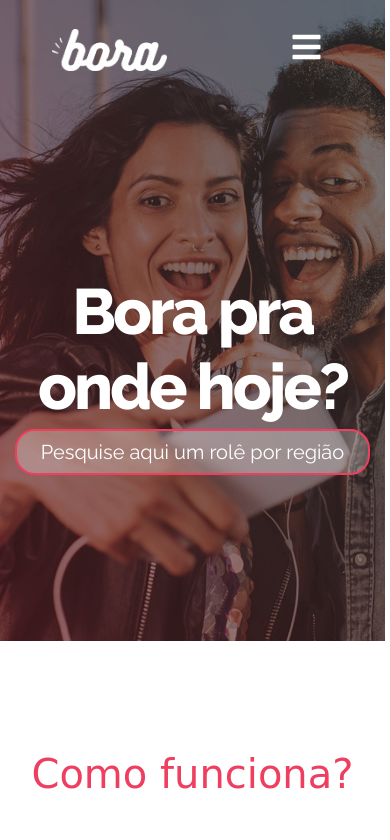
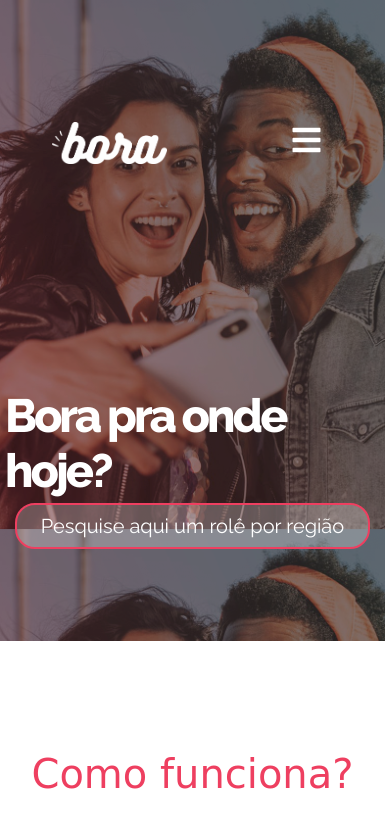
Before and after one commit to nataliavalentin/DEMODAY, a Django app: page / in a window 390 px wide. Shown: the top 840 px of the page. Run offline with Django 3.2, Linux system fonts and the light colour scheme; some libraries are stand-ins or nearby versions; some web fonts are replaced.

Commit message:
Arrumar design do título do header

```diff
--- a/home/static/css/index.css
+++ b/home/static/css/index.css
@@ -23,6 +23,7 @@
 
 .menuFixo {
     position: fixed;
+    top: 0px;
     width: 100%;
     height: auto;
     background-image: linear-gradient(to right, #ee3f60 0%, #ee3f60 46%, #f26e57  100%);
@@ -88,7 +89,6 @@
     display: flex;
     flex-direction: column;
     align-items: center;
-    padding: 315px 0;
 }
 
 header main h1 {
@@ -326,11 +326,12 @@
     }
 
     header {
-        background-repeat: no-repeat;
-        background-size: cover;
-        text-align: center;
+        display: flex;
+        flex-direction: column;
+        justify-content: space-around;
         background-image: url("/static/images/home/headerMobile.png");
     }
+
 
     header nav {
         display: flex;
@@ -360,6 +361,17 @@
 
     header nav ul li img {
         display: none;
+    }
+
+    header main {
+        display: flex;
+        justify-content: space-between;
+        flex-direction: column;
+        align-items: center;
+    }
+
+    header main h1 {
+        font-size: 35pt;
     }
 
     header main input {
@@ -444,11 +456,21 @@
     }
 
     header {
+        display: flex;
+        flex-direction: column;
+        justify-content: space-around;
         background-image: url("/static/images/home/headerMobile.png");
     }
 
     header main {
-        padding: 165px 0;
+        display: flex;
+        justify-content: space-between;
+        flex-direction: column;
+        align-items: center;
+    }
+
+    header main h1 {
+        font-size: 35pt;
     }
 
     header main input {
```
